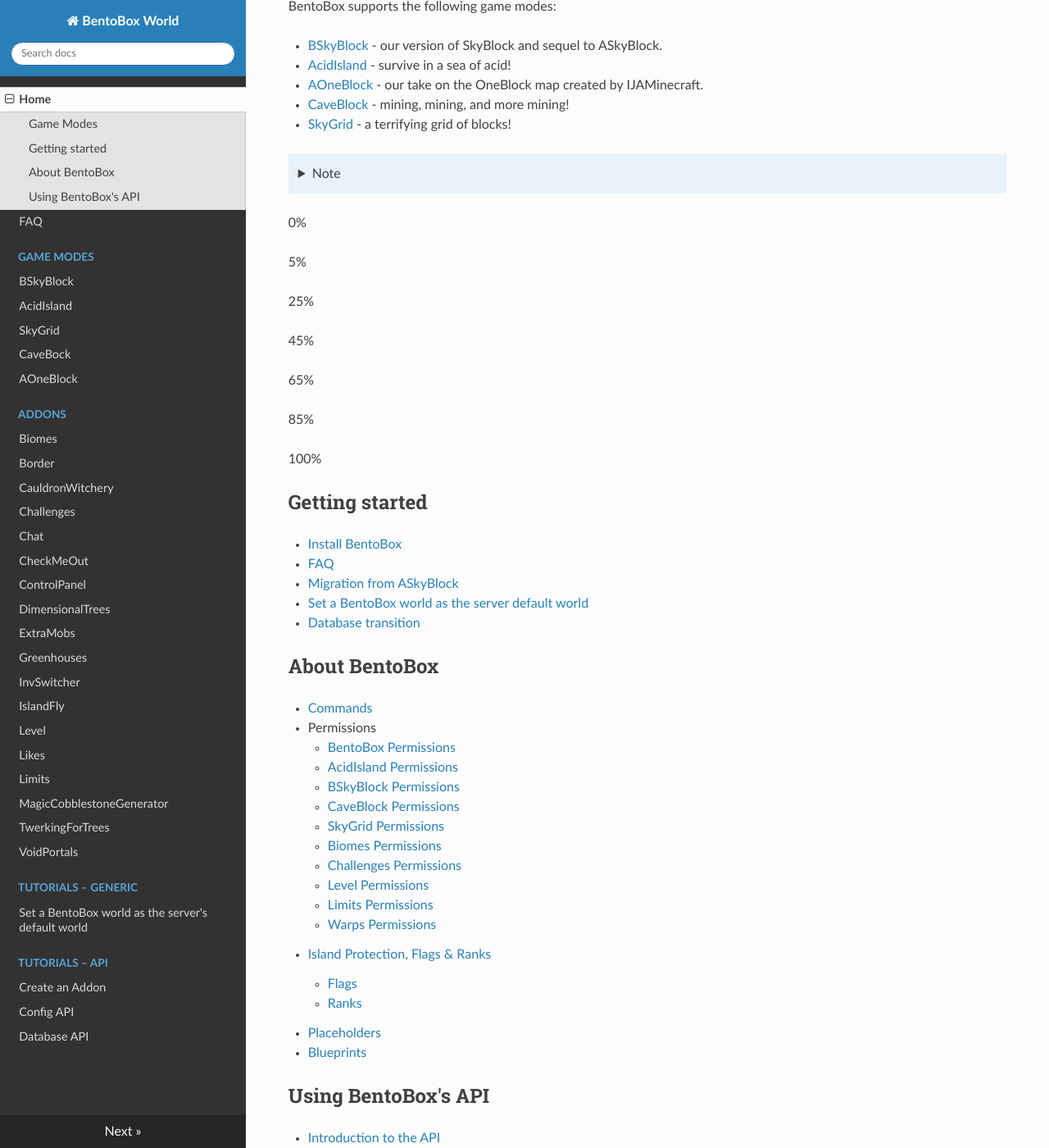
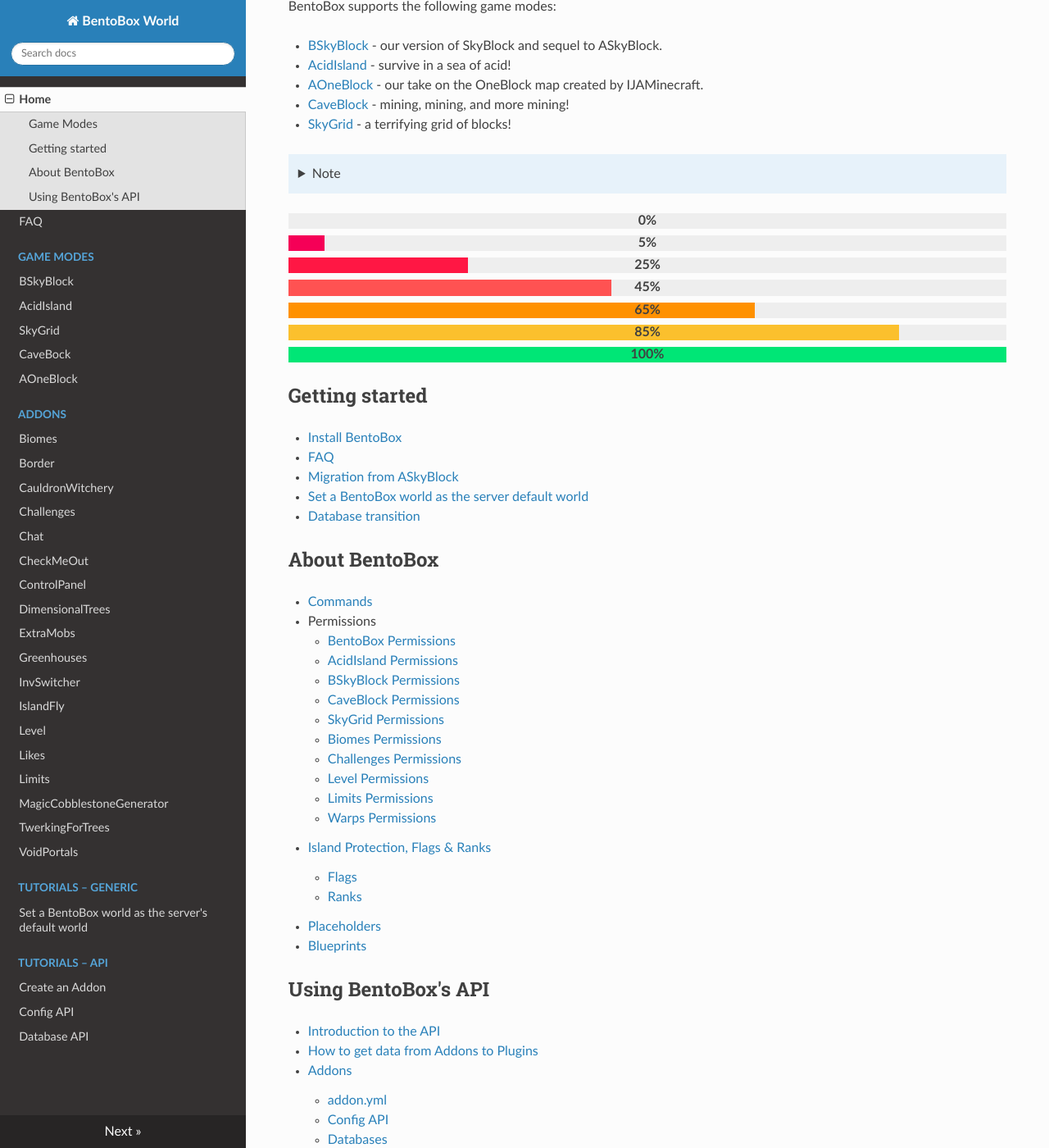
Before and after one commit to BentoBoxWorld/docs, an MkDocs documentation site: the page built from docs/index.md, in a window 1280 px wide and 1400 px high, scrolled down 316 px. Shown: the whole window at 82% size. Built offline with MkDocs 1.6.1, drawn with Linux system fonts in a browser that asks for light colours; nearby versions of some CDN libraries.

Commit message:
Try adding css for Progress Bars

```diff
--- /dev/null
+++ b/docs/css/progressbar.css
@@ -0,0 +1,62 @@
+.progress-label {
+  position: absolute;
+  text-align: center;
+  font-weight: 700;
+  width: 100%;
+  margin: 0;
+  line-height: 1.2rem;
+  white-space: nowrap;
+  overflow: hidden;
+}
+
+.progress-bar {
+  height: 1.2rem;
+  float: left;
+  background-color: #2979ff;
+}
+
+.progress {
+  display: block;
+  width: 100%;
+  margin: 0.5rem 0;
+  height: 1.2rem;
+  background-color: #eeeeee;
+  position: relative;
+}
+
+.progress.thin {
+  margin-top: 0.9rem;
+  height: 0.4rem;
+}
+
+.progress.thin .progress-label {
+  margin-top: -0.4rem;
+}
+
+.progress.thin .progress-bar {
+  height: 0.4rem;
+}
+
+.progress-100plus .progress-bar {
+  background-color: #00e676;
+}
+
+.progress-80plus .progress-bar {
+  background-color: #fbc02d;
+}
+
+.progress-60plus .progress-bar {
+  background-color: #ff9100;
+}
+
+.progress-40plus .progress-bar {
+  background-color: #ff5252;
+}
+
+.progress-20plus .progress-bar {
+  background-color: #ff1744;
+}
+
+.progress-0plus .progress-bar {
+  background-color: #f50057;
+}
--- a/mkdocs.yml
+++ b/mkdocs.yml
@@ -1,5 +1,5 @@
 site_name: BentoBox World
-extra_css: [css/fullscreen.css]
+extra_css: [css/fullscreen.css, css/progressbar.css]
 nav:
     - Home: index.md
     - FAQ: FAQ.md
```
